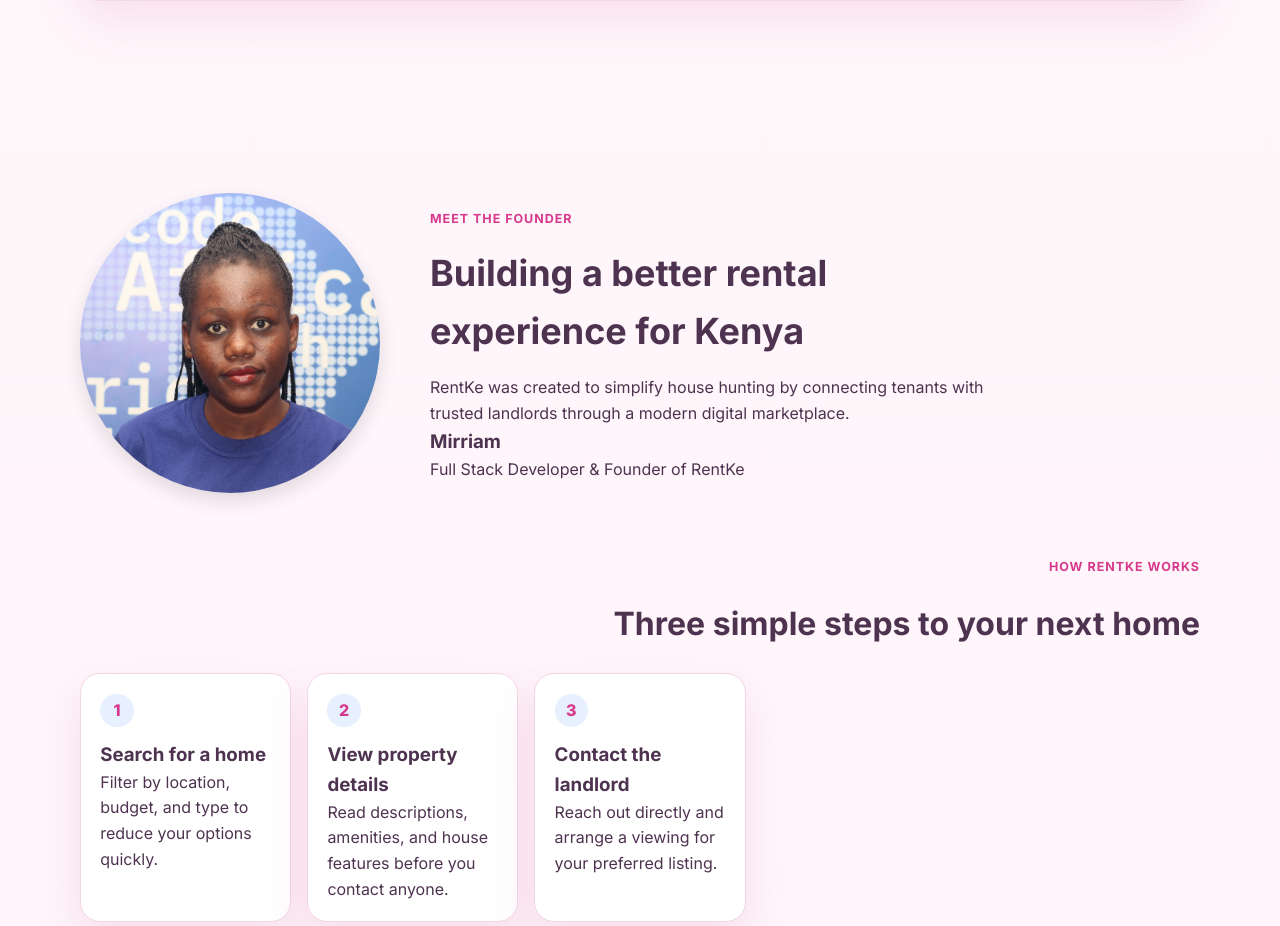
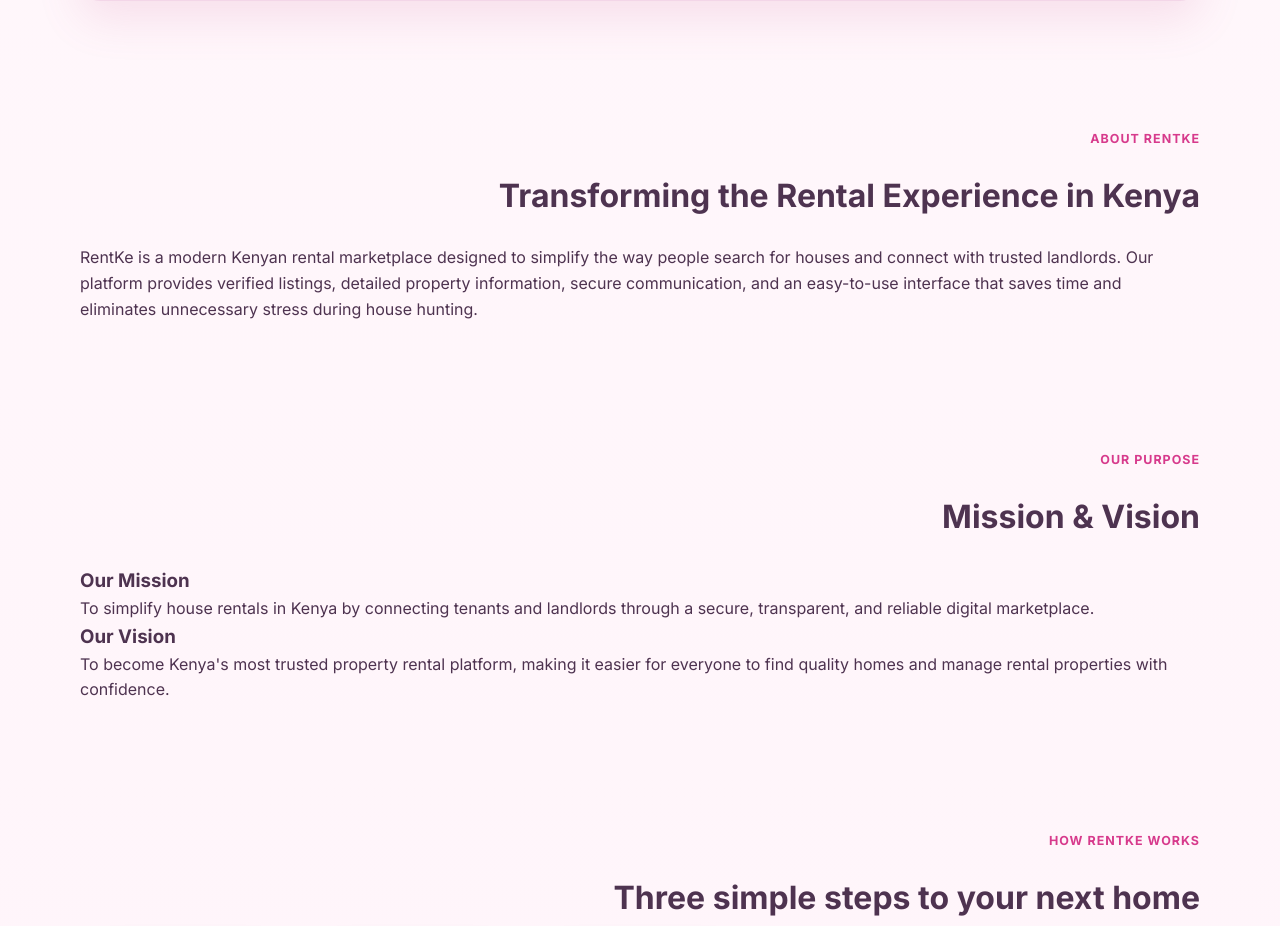
Before and after one commit to mchemere/project, a plain HTML site: page index.html in a window 1280 px wide. Shown: the part 2667-3593 px from the top of the page. Drawn offline with Linux system fonts and the light colour scheme.

```diff
--- a/index.html
+++ b/index.html
@@ -168,31 +168,60 @@
         </div>
       </section>
 
-      <section class="how-it-works section">
-        <section class="founder section">
-  <div class="container founder-content">
+      <section class="section about-rentke">
+    <div class="container">
 
-    <div class="founder-image">
-      <img src="./assets/images/mchemere.jpg" alt="Mirriam">
+        <div class="section-heading centered">
+            <span class="eyebrow">About RentKe</span>
+            <h2>Transforming the Rental Experience in Kenya</h2>
         </div>
 
-    <div class="founder-text">
-      <span class="eyebrow">Meet the Founder</span>
+        <p class="about-text">
+            RentKe is a modern Kenyan rental marketplace designed to simplify
+            the way people search for houses and connect with trusted landlords.
+            Our platform provides verified listings, detailed property
+            information, secure communication, and an easy-to-use interface
+            that saves time and eliminates unnecessary stress during house
+            hunting.
+        </p>
 
-      <h2>Building a better rental experience for Kenya</h2>
+    </div>
+</section>
+<section class="section mission">
+    <div class="container">
+
+        <div class="section-heading centered">
+            <span class="eyebrow">Our Purpose</span>
+            <h2>Mission & Vision</h2>
+        </div>
+
+        <div class="mission-grid">
+
+            <div class="mission-card">
+                <h3>Our Mission</h3>
 
                 <p>
-        RentKe was created to simplify house hunting by connecting tenants
-        with trusted landlords through a modern digital marketplace.
+                    To simplify house rentals in Kenya by connecting tenants
+                    and landlords through a secure, transparent, and reliable
+                    digital marketplace.
                 </p>
+            </div>
 
-      <h3>Mirriam</h3>
-      <p>Full Stack Developer & Founder of RentKe</p>
+            <div class="mission-card">
+                <h3>Our Vision</h3>
+
+                <p>
+                    To become Kenya's most trusted property rental platform,
+                    making it easier for everyone to find quality homes and
+                    manage rental properties with confidence.
+                </p>
+            </div>
 
         </div>
 
     </div>
 </section>
+      <section class="how-it-works section">
         <div class="container">
           <div class="section-heading centered">
             <span class="eyebrow">How RentKe works</span>
@@ -222,7 +251,7 @@
   <div class="container founder-content">
 
     <div class="founder-image">
-      <img src="./assets/images/mirriam.jpg" alt="Mirriam">
+      <img src="./assets/images/mchemere.jpg" alt="Mirriam">
     </div>
 
     <div class="founder-text">
```
Also changed, not shown: js/auth.js (+14 -5 lines), images/mchemere.jpg (added). Lines whose indentation alone changed are shown as unchanged.
